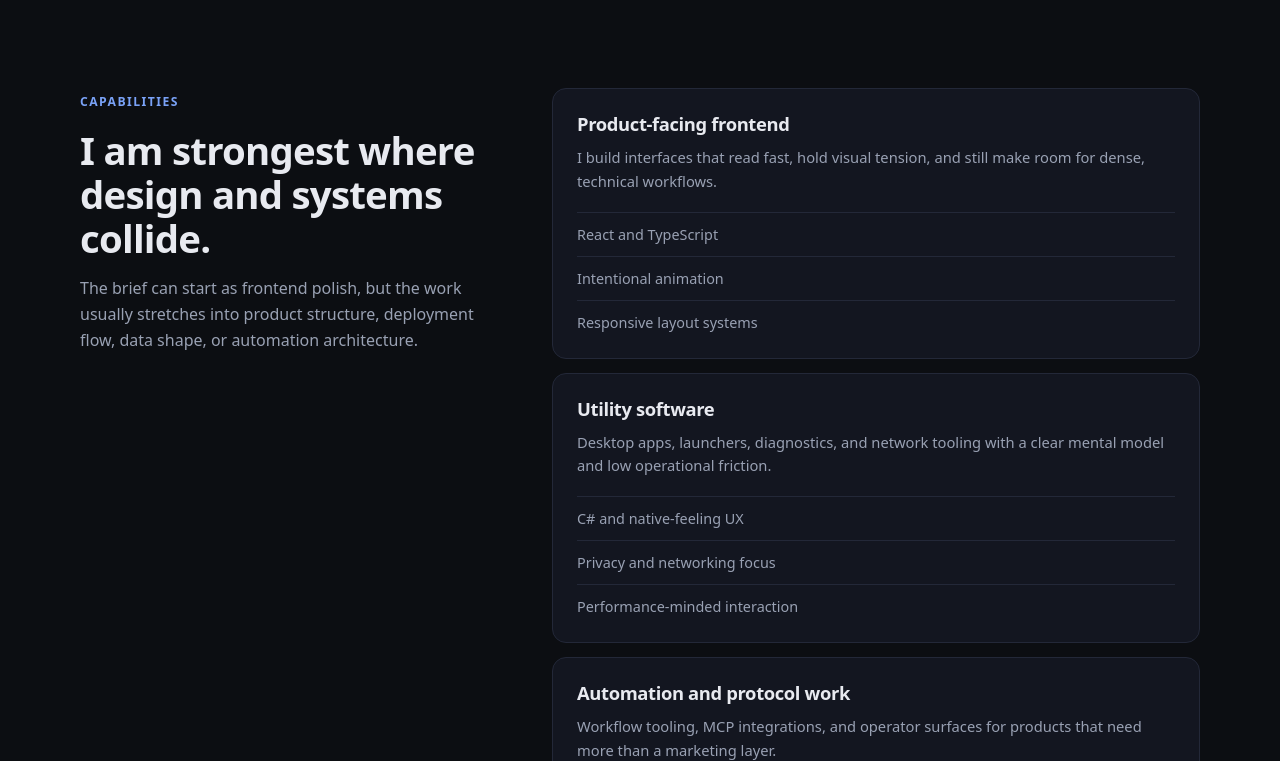
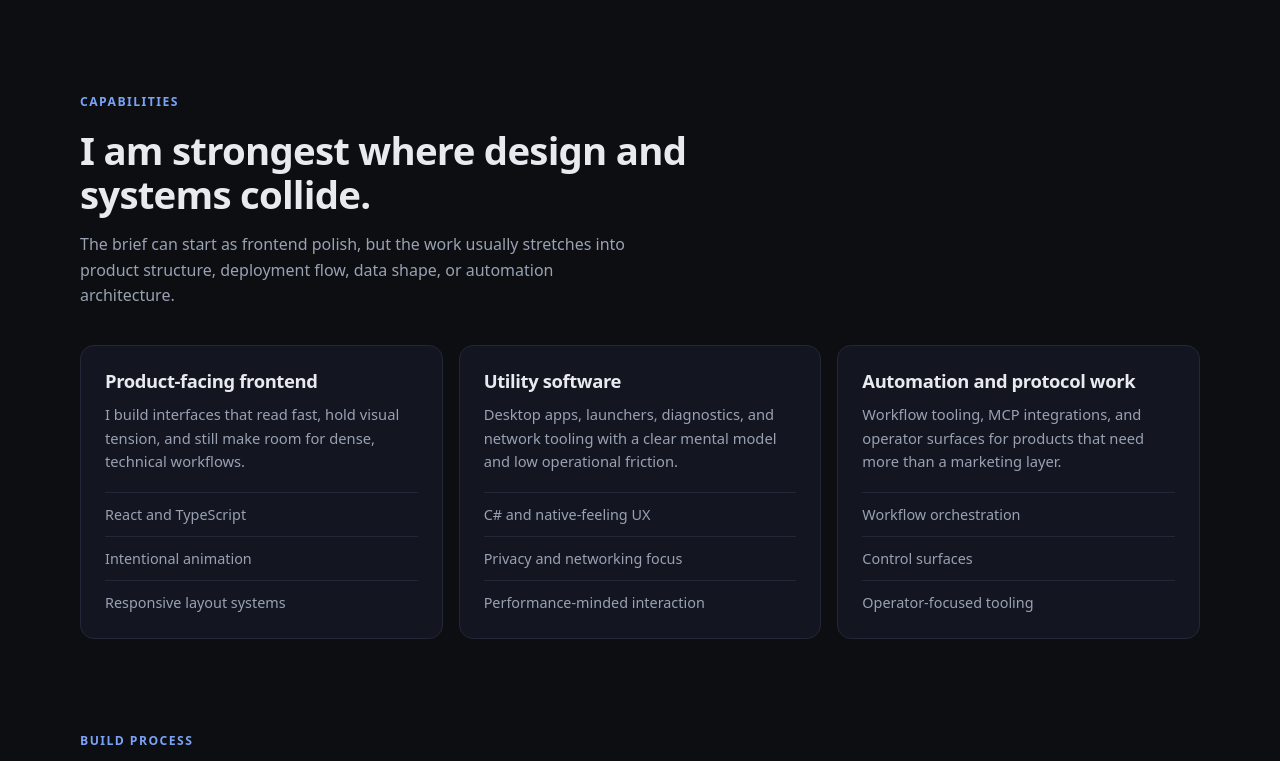
Before and after one commit to center2055/center2055, a React (Vite) app: page / in a window 1280 px wide. Shown: the part 3339-4100 px from the top of the page. Built offline with nearby package versions, Linux system fonts and the light colour scheme; no server answers.

Commit message:
Lay out capabilities as full-width heading plus three-column grid

```diff
--- a/src/App.tsx
+++ b/src/App.tsx
@@ -373,8 +373,8 @@ function App() {
           </div>
         </section>
 
-        <section id="capabilities" className="section-block split-layout">
-          <div className="section-heading narrow">
+        <section id="capabilities" className="section-block">
+          <div className="section-heading">
             <span className="eyebrow">Capabilities</span>
             <h2>I am strongest where design and systems collide.</h2>
             <p>
--- a/src/styles.css
+++ b/src/styles.css
@@ -514,16 +514,11 @@ h3 {
 }
 
 /* Capabilities */
-.split-layout {
-  display: grid;
-  grid-template-columns: 0.8fr 1.2fr;
-  gap: 40px;
-  align-items: start;
-}
-
 .capability-grid {
   display: grid;
-  gap: 14px;
+  grid-template-columns: repeat(3, minmax(0, 1fr));
+  gap: 16px;
+  margin-top: 36px;
 }
 
 .capability-card {
@@ -789,12 +784,12 @@ h3 {
 /* Responsive */
 @media (max-width: 980px) {
   .hero,
-  .split-layout,
   .closing-grid {
     grid-template-columns: 1fr;
     gap: 32px;
   }
 
+  .capability-grid,
   .process-track {
     grid-template-columns: repeat(2, minmax(0, 1fr));
   }
@@ -827,6 +822,7 @@ h3 {
 
 @media (max-width: 520px) {
   .signal-grid,
+  .capability-grid,
   .process-track {
     grid-template-columns: 1fr;
   }
```
